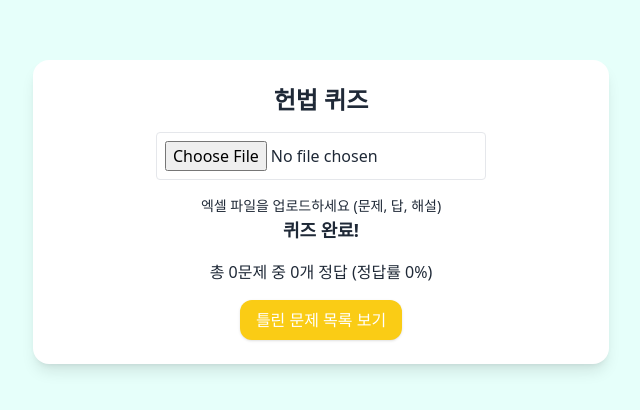
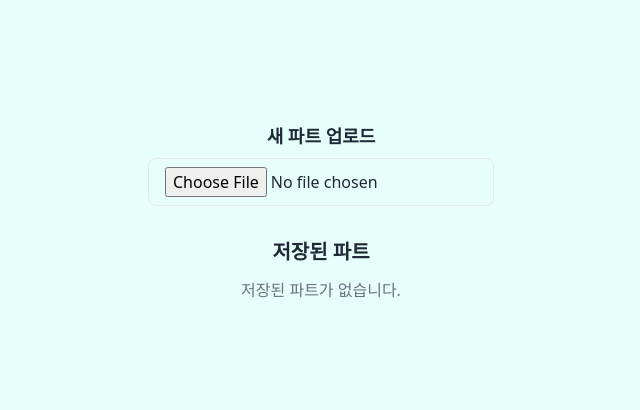
Before and after one commit to sungbae977-del/constitution-game, a Next.js app: page / in a window 1280 px wide. Shown: the part 188-598 px from the top of the page, without its empty margins (319-959 px from the left). Built offline with nearby package versions, Linux system fonts and the light colour scheme.

Commit message:
헌법 게임: 오답 목록 파트별 구분 및 전체 초기화 기능 추가

```diff
--- a/app/page.tsx
+++ b/app/page.tsx
@@ -1,9 +1,9 @@
-'use client';
+"use client";
 
-import { useState } from 'react';
-import * as XLSX from 'xlsx';
+import { useState, useEffect } from "react";
+import * as XLSX from "xlsx";
 
-type OX = 'O' | 'X';
+type OX = "O" | "X";
 
 interface Question {
   question: string;
@@ -11,207 +11,328 @@ interface Question {
   explanation: string;
 }
 
-// 배열 셔플 함수 (Fisher–Yates)
-function shuffleArray<T>(array: T[]): T[] {
-  const arr = [...array];
-  for (let i = arr.length - 1; i > 0; i--) {
-    const j = Math.floor(Math.random() * (i + 1));
-    [arr[i], arr[j]] = [arr[j], arr[i]];
-  }
-  return arr;
-}
-
-export default function Page() {
+export default function Home() {
+  const [availableSets, setAvailableSets] = useState<string[]>([]);
+  const [selectedSet, setSelectedSet] = useState<string | null>(null);
   const [questions, setQuestions] = useState<Question[]>([]);
-  const [currentQuestionIndex, setCurrentQuestionIndex] = useState(0);
+  const [currentIndex, setCurrentIndex] = useState(0);
+  const [isQuizStarted, setIsQuizStarted] = useState(false);
   const [showResult, setShowResult] = useState(false);
   const [isCorrect, setIsCorrect] = useState<boolean | null>(null);
-  const [wrongAnswers, setWrongAnswers] = useState<Question[]>([]);
+
+  // 전체 오답 관련 state
   const [showWrongList, setShowWrongList] = useState(false);
+  const [selectedWrongSet, setSelectedWrongSet] = useState<string | null>(null);
 
-  // 파일 업로드 핸들러
+  // 📌 저장된 파트 목록 불러오기
+  useEffect(() => {
+    const keys = Object.keys(localStorage).filter((k) =>
+      k.startsWith("questions_")
+    );
+    const setNames = keys.map((k) => k.replace("questions_", ""));
+    setNames.sort((a, b) => a.localeCompare(b, "ko", { numeric: true }));
+    setAvailableSets(setNames);
+  }, []);
+
+  // 📌 파일 업로드 → 문제 저장
   const handleFileUpload = (e: React.ChangeEvent<HTMLInputElement>) => {
     const file = e.target.files?.[0];
     if (!file) return;
+    const fileName = file.name.replace(/\.[^/.]+$/, "");
 
     const reader = new FileReader();
     reader.onload = (evt) => {
       const data = evt.target?.result;
-      if (!data) return;
-
-      const wb = XLSX.read(data, { type: 'array' });
+      const wb = XLSX.read(data, { type: "array" });
       const ws = wb.Sheets[wb.SheetNames[0]];
-      const raw = XLSX.utils.sheet_to_json<any>(ws, { defval: '' });
+      const raw = XLSX.utils.sheet_to_json<any>(ws, { defval: "" });
 
       const cleaned: Question[] = raw.map((r) => {
-        const rawAnswer = String(r.answer ?? r.정답 ?? r.답 ?? '').trim().toUpperCase();
-
-        let ans: OX = 'O';
-        if (rawAnswer === 'X') ans = 'X';
-        else if (rawAnswer === 'O') ans = 'O';
+        const rawAnswer = String(r.answer ?? r.정답 ?? r.답 ?? "")
+          .trim()
+          .toUpperCase();
+        let ans: OX = "O";
+        if (rawAnswer === "X") ans = "X";
+        else if (rawAnswer === "O") ans = "O";
 
         return {
-          question: String(r.question ?? r.문제 ?? '').trim(),
-          explanation: String(r.explanation ?? r.해설 ?? '').trim(),
+          question: String(r.question ?? r.문제 ?? "").trim(),
+          explanation: String(r.explanation ?? r.해설 ?? "").trim(),
           answer: ans,
         };
       });
 
-      // ✅ 문제를 무작위로 섞어서 세팅
-      const shuffled = shuffleArray(cleaned);
-
-      setQuestions(shuffled);
-      setCurrentQuestionIndex(0);
-      setWrongAnswers([]);
-      setShowWrongList(false);
-      setIsCorrect(null);
-      setShowResult(false);
+      localStorage.setItem(`questions_${fileName}`, JSON.stringify(cleaned));
+      setAvailableSets((prev) =>
+        [...new Set([...prev, fileName])].sort((a, b) =>
+          a.localeCompare(b, "ko", { numeric: true })
+        )
+      );
     };
     reader.readAsArrayBuffer(file);
   };
 
-  // 정답 체크
+  // 📌 시작하기 버튼
+  const handleStartQuiz = () => {
+    if (!selectedSet) return;
+    const saved = localStorage.getItem(`questions_${selectedSet}`);
+    if (saved) {
+      const q = JSON.parse(saved);
+      setQuestions(q);
+      setCurrentIndex(0);
+      setIsQuizStarted(true);
+    }
+  };
+
+  // 📌 정답 처리
   const handleAnswer = (userAnswer: OX) => {
-    const current = questions[currentQuestionIndex];
-    if (!current) return;
-
+    const current = questions[currentIndex];
     const correct = userAnswer === current.answer;
     setIsCorrect(correct);
     setShowResult(true);
 
-    if (!correct) {
-      setWrongAnswers((prev) => [...prev, current]);
+    if (!correct && selectedSet) {
+      const wrongKey = `wrong_${selectedSet}`;
+      const saved = JSON.parse(localStorage.getItem(wrongKey) || "[]") as Question[];
+      const updated = [...saved, current];
+      localStorage.setItem(wrongKey, JSON.stringify(updated));
     }
   };
 
-  // 다음 문제로 이동
-  const handleNextQuestion = () => {
+  // 📌 다음 문제
+  const handleNext = () => {
     setShowResult(false);
     setIsCorrect(null);
-    setCurrentQuestionIndex((prev) => prev + 1);
+    if (currentIndex + 1 < questions.length) {
+      setCurrentIndex((prev) => prev + 1);
+    } else {
+      alert("헌법 게임이 끝났습니다!");
+    }
   };
 
-  // 퀴즈 완료 여부
-  const isFinished = currentQuestionIndex >= questions.length;
+  // 📌 틀린 문제 초기화
+  const handleResetWrongAnswers = () => {
+    const wrongKeys = Object.keys(localStorage).filter((k) =>
+      k.startsWith("wrong_")
+    );
+    wrongKeys.forEach((key) => localStorage.removeItem(key));
+    setSelectedWrongSet(null);
+    alert("모든 틀린 문제 기록이 초기화되었습니다.");
+  };
 
+  // 📌 오답 목록 화면
+  if (showWrongList) {
+    const wrongKeys = Object.keys(localStorage).filter((k) =>
+      k.startsWith("wrong_")
+    );
+    const wrongSets = wrongKeys
+      .map((k) => {
+        const name = k.replace("wrong_", "");
+        const data = JSON.parse(localStorage.getItem(k) || "[]") as Question[];
+        return { name, questions: data };
+      })
+      .sort((a, b) => a.name.localeCompare(b.name, "ko", { numeric: true }));
+
+    // 1단계: 파트 선택 화면
+    if (!selectedWrongSet) {
       return (
-    <div className="flex items-center justify-center min-h-screen bg-background p-4">
-      <div className="bg-card rounded-2xl shadow-lg w-full max-w-xl p-6">
-        <h1 className="text-2xl font-bold mb-4 text-center">헌법 퀴즈</h1>
+        <div className="min-h-screen bg-background flex flex-col items-center p-6">
+          <h1 className="text-2xl font-bold mb-6">틀린 문제 목록</h1>
+          {wrongSets.length === 0 ? (
+            <p>틀린 문제가 없습니다.</p>
+          ) : (
+            <ul className="space-y-3 max-w-xl w-full">
+              {wrongSets.map((set) => (
+                <li key={set.name}>
+                  <button
+                    onClick={() => setSelectedWrongSet(set.name)}
+                    className="w-full px-4 py-3 bg-card rounded-lg shadow flex justify-between items-center hover:bg-blue-50"
+                  >
+                    <span className="font-semibold">{set.name}</span>
+                    <span className="text-sm text-gray-600">
+                      {set.questions.length}문제
+                    </span>
+                  </button>
+                </li>
+              ))}
+            </ul>
+          )}
+          <div className="flex space-x-4 mt-6">
+            <button
+              onClick={() => setShowWrongList(false)}
+              className="px-4 py-2 bg-blue-500 text-white rounded-lg"
+            >
+              돌아가기
+            </button>
+            <button
+              onClick={handleResetWrongAnswers}
+              className="px-4 py-2 bg-red-600 text-white rounded-lg"
+            >
+              전체 초기화
+            </button>
+          </div>
+        </div>
+      );
+    } else {
+      // 2단계: 특정 파트 상세 화면
+      const part = wrongSets.find((s) => s.name === selectedWrongSet);
+      return (
+        <div className="min-h-screen bg-background flex flex-col items-center p-6">
+          <h1 className="text-2xl font-bold mb-4">
+            {selectedWrongSet} - 틀린 문제
+          </h1>
+          {part?.questions.length === 0 ? (
+            <p>이 파트에서 틀린 문제가 없습니다.</p>
+          ) : (
+            <ul className="space-y-4 max-w-xl w-full">
+              {part?.questions.map((q, i) => (
+                <li key={i} className="bg-card p-4 rounded-xl shadow">
+                  <p className="font-semibold mb-2">
+                    {i + 1}. {q.question}
+                  </p>
+                  <p className="text-sm text-gray-600 mb-1">
+                    정답: {q.answer}
+                  </p>
+                  <div className="p-2 bg-explanation rounded">
+                    <p className="text-sm">{q.explanation}</p>
+                  </div>
+                </li>
+              ))}
+            </ul>
+          )}
+          <div className="flex space-x-4 mt-6">
+            <button
+              onClick={() => setSelectedWrongSet(null)}
+              className="px-4 py-2 bg-gray-500 text-white rounded-lg"
+            >
+              파트 목록으로
+            </button>
+            <button
+              onClick={handleResetWrongAnswers}
+              className="px-4 py-2 bg-red-600 text-white rounded-lg"
+            >
+              전체 초기화
+            </button>
+          </div>
+        </div>
+      );
+    }
+  }
 
-        {/* 엑셀 업로드 화면 */}
-        {!questions.length && (
-          <div className="flex flex-col items-center space-y-4">
-            <input
-              type="file"
-              accept=".xlsx,.xls"
-              onChange={handleFileUpload}
-              className="border p-2 rounded"
-            />
-            <p className="text-sm text-text">엑셀 파일을 업로드하세요 (문제, 답, 해설)</p>
-          </div>
-        )}
-
-        {/* 문제 풀이 화면 */}
-        {questions.length > 0 && !isFinished && !showWrongList && (
-          <>
-            <div className="mb-6 text-lg text-text">
-              {/* ✅ 문제 번호를 문제 앞에 붙여서 표시 */}
-              {currentQuestionIndex + 1}. {questions[currentQuestionIndex].question}
+  // 📌 퀴즈 화면
+  if (isQuizStarted) {
+    const current = questions[currentIndex];
+    return (
+      <div className="min-h-screen bg-background flex flex-col items-center p-6">
+        {/* 상단 영역 */}
+        <div className="flex justify-between w-full max-w-xl mb-4">
+          <h1 className="text-2xl font-bold">헌법 게임</h1>
+          <button
+            onClick={() => setShowWrongList(true)}
+            className="px-3 py-1 bg-red-500 text-white rounded-lg text-sm"
+          >
+            틀린 문제 목록 보기
+          </button>
         </div>
 
-            <div className="flex justify-center space-x-6 mb-6">
+        {/* 문제 카드 */}
+        <div className="bg-card p-6 rounded-2xl shadow-lg max-w-xl w-full">
+          <p className="text-lg font-medium mb-4">
+            문제 {currentIndex + 1} / {questions.length}
+          </p>
+          <p className="text-xl font-semibold mb-6">{current.question}</p>
+          <div className="flex space-x-4 mb-4">
             <button
-                onClick={() => handleAnswer('O')}
-                className="px-6 py-2 bg-green-500 text-white rounded-xl shadow hover:bg-green-600"
+              onClick={() => handleAnswer("O")}
+              className="px-4 py-2 bg-green-500 text-white rounded-lg"
+              disabled={showResult}
             >
               O
             </button>
             <button
-                onClick={() => handleAnswer('X')}
-                className="px-6 py-2 bg-red-500 text-white rounded-xl shadow hover:bg-red-600"
+              onClick={() => handleAnswer("X")}
+              className="px-4 py-2 bg-red-500 text-white rounded-lg"
+              disabled={showResult}
             >
               X
             </button>
           </div>
 
           {showResult && (
-              <div className="space-y-3 text-center">
-                <p className={isCorrect ? 'text-correct font-semibold' : 'text-incorrect font-semibold'}>
-                  {isCorrect ? '정답입니다!' : '틀렸습니다!'}
+            <div className="mt-4">
+              <p
+                className={`font-bold mb-2 ${
+                  isCorrect ? "text-correct" : "text-incorrect"
+                }`}
+              >
+                {isCorrect ? "정답입니다!" : "틀렸습니다!"}
               </p>
-                <div className="bg-explanation rounded-lg p-3 text-sm">
-                  {questions[currentQuestionIndex].explanation}
+              <div className="p-3 bg-explanation rounded-lg">
+                <p className="text-sm">{current.explanation}</p>
               </div>
-                {currentQuestionIndex < questions.length - 1 && (
               <button
-                    onClick={handleNextQuestion}
-                    className="mt-4 px-4 py-2 bg-blue-500 text-white rounded-xl shadow hover:bg-blue-600"
+                onClick={handleNext}
+                className="mt-4 px-4 py-2 bg-blue-500 text-white rounded-lg"
               >
                 다음 문제
               </button>
-                )}
-              </div>
-            )}
-
-            <div className="flex justify-end mt-6">
-              <button
-                onClick={() => setShowWrongList(true)}
-                className="text-blue-600 underline text-sm"
-              >
-                틀린 문제 목록 보기
-              </button>
-            </div>
-          </>
-        )}
-
-        {/* 퀴즈 완료 화면 */}
-        {isFinished && !showWrongList && (
-          <div className="text-center space-y-4">
-            <p className="text-lg font-semibold text-text">퀴즈 완료!</p>
-            <p className="text-text">
-              총 {questions.length}문제 중 {questions.length - wrongAnswers.length}개 정답
-              (정답률 {questions.length > 0
-                ? Math.round(((questions.length - wrongAnswers.length) / questions.length) * 100)
-                : 0}%)
-            </p>
-            <button
-              onClick={() => setShowWrongList(true)}
-              className="px-4 py-2 bg-yellow-400 text-white rounded-xl shadow hover:bg-yellow-500"
-            >
-              틀린 문제 목록 보기
-            </button>
-          </div>
-        )}
-
-        {/* 틀린 문제 목록 화면 */}
-        {showWrongList && (
-          <div>
-            <h2 className="text-lg font-bold mb-4 text-center">틀린 문제 목록</h2>
-            {wrongAnswers.length === 0 ? (
-              <p className="text-text text-center">틀린 문제가 없습니다.</p>
-            ) : (
-              <ul className="space-y-3">
-                {wrongAnswers.map((q, idx) => (
-                  <li key={idx} className="bg-explanation p-3 rounded-lg">
-                    <p className="font-semibold">{idx + 1}. {q.question}</p>
-                    <p>정답: {q.answer}</p>
-                    <p className="text-sm mt-1">{q.explanation}</p>
-                  </li>
-                ))}
-              </ul>
-            )}
-            <div className="flex justify-center mt-6">
-              <button
-                onClick={() => setShowWrongList(false)}
-                className="px-4 py-2 bg-blue-500 text-white rounded-xl shadow hover:bg-blue-600"
-              >
-                돌아가기
-              </button>
-            </div>
             </div>
           )}
         </div>
       </div>
     );
   }
+
+  // 📌 초기 화면
+  return (
+    <div className="min-h-screen bg-background flex flex-col items-center justify-center space-y-8">
+      {/* 업로드 */}
+      <div className="flex flex-col items-center space-y-2">
+        <label className="text-lg font-semibold">새 파트 업로드</label>
+        <input
+          type="file"
+          accept=".xlsx"
+          onChange={handleFileUpload}
+          className="px-4 py-2 border rounded-lg"
+        />
+      </div>
+
+      {/* 저장된 파트 목록 */}
+      <div className="flex flex-col items-center space-y-3">
+        <h2 className="text-xl font-bold">저장된 파트</h2>
+        {availableSets.length === 0 ? (
+          <p className="text-gray-500">저장된 파트가 없습니다.</p>
+        ) : (
+          availableSets.map((name) => (
+            <button
+              key={name}
+              onClick={() => setSelectedSet(name)}
+              className={`px-4 py-2 rounded-xl shadow ${
+                selectedSet === name
+                  ? "bg-blue-600 text-white"
+                  : "bg-blue-300 text-black hover:bg-blue-400"
+              }`}
+            >
+              {name}
+            </button>
+          ))
+        )}
+      </div>
+
+      {/* 시작하기 */}
+      {selectedSet && (
+        <div className="flex flex-col items-center space-y-2">
+          <p className="text-lg">
+            선택된 파트: <b>{selectedSet}</b>
+          </p>
+          <button
+            onClick={handleStartQuiz}
+            className="px-6 py-2 bg-green-500 text-white rounded-xl shadow hover:bg-green-600"
+          >
+            시작하기
+          </button>
+        </div>
+      )}
+    </div>
+  );
+}
```
Lines whose indentation alone changed are shown as unchanged.
